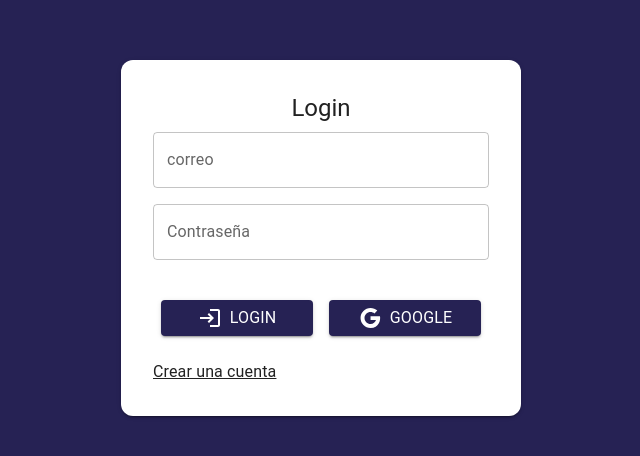
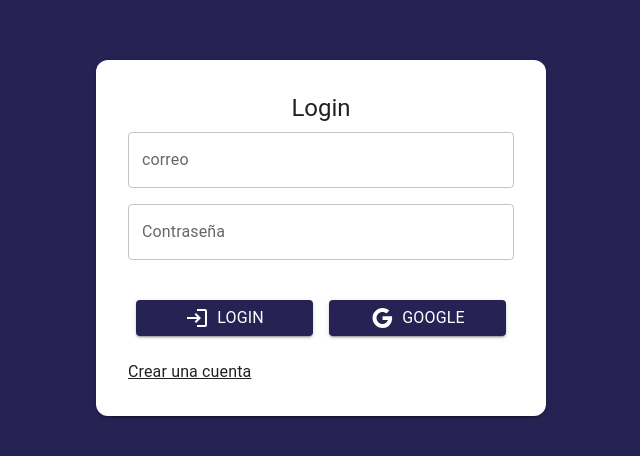
Before and after one commit to jhonathan0835/journal-app, a React (Vite) app in the folder journal-app/: page /auth/login in a window 1280 px wide. Shown: the part 162-618 px from the top of the page, without its empty margins (319-959 px from the left). Built offline with nearby package versions, Linux system fonts and the light colour scheme.

Commit message:
Se le agrega layout

```diff
--- /dev/null
+++ b/journal-app/src/auth/layout/AuthLayout.tsx
@@ -0,0 +1,44 @@
+import { Grid, Typography } from "@mui/material";
+import { ReactNode } from "react";
+
+interface AuthLayoutProps {
+  children: ReactNode;
+  title: string;
+}
+
+const AuthLayout = ({children,title}: AuthLayoutProps) => {
+  return (
+    <Grid
+      container
+      spacing={0}
+      direction="column"
+      alignItems="center"
+      justifyContent="center"
+      sx={{
+        backgroundColor: "primary.main",
+        padding: 4,
+        minHeight: "100vh",
+      }}
+    >
+      <Grid
+        className="box-shadow"
+        sx={{
+          backgroundColor: "white",
+          padding: 4,
+          borderRadius: 3,
+          boxShadow: 2,
+          width: { md: 450 },
+        }}
+      >
+        <Typography variant="h5" sx={{ mb: 1 }} align="center">
+          {title}
+        </Typography>
+        {/* Van los hijos*/}
+        {children}
+
+      </Grid>
+    </Grid>
+  );
+};
+
+export default AuthLayout;
--- a/journal-app/src/auth/pages/LoginPage.tsx
+++ b/journal-app/src/auth/pages/LoginPage.tsx
@@ -1,33 +1,11 @@
 import { Google, Login } from "@mui/icons-material";
 import { Grid, TextField, Typography, Button, Link } from "@mui/material";
 import {Link as RouterLink} from "react-router";
+import AuthLayout from "../layout/AuthLayout";
 const LoginPage = () => {
   return (
-    <Grid
-      container
-      spacing={0}
-      direction="column"
-      alignItems="center"
-      justifyContent="center"
-      sx={{
-        backgroundColor: "primary.main",
-        padding: 4,
-        minHeight: "100vh",
-      }}
-    >
-      <Grid
-        className="box-shadow"
-        sx={{
-          backgroundColor: "white",
-          padding: 4,
-          borderRadius: 3,
-          boxShadow: 2,
-          maxWidth: 400
-        }}
-      >
-        <Typography variant="h5" sx={{ mb: 1 }} align="center">
-          Login
-        </Typography>
+
+    <AuthLayout title="Login">
         <form>
           <Grid container>
             <Grid size={{ xs: 12, sm: 12, md: 12 }} mb={2}>
@@ -68,8 +46,7 @@ const LoginPage = () => {
 
           </Grid>
         </form>
-      </Grid>
-    </Grid>
+        </AuthLayout>
   );
 };
 
```
